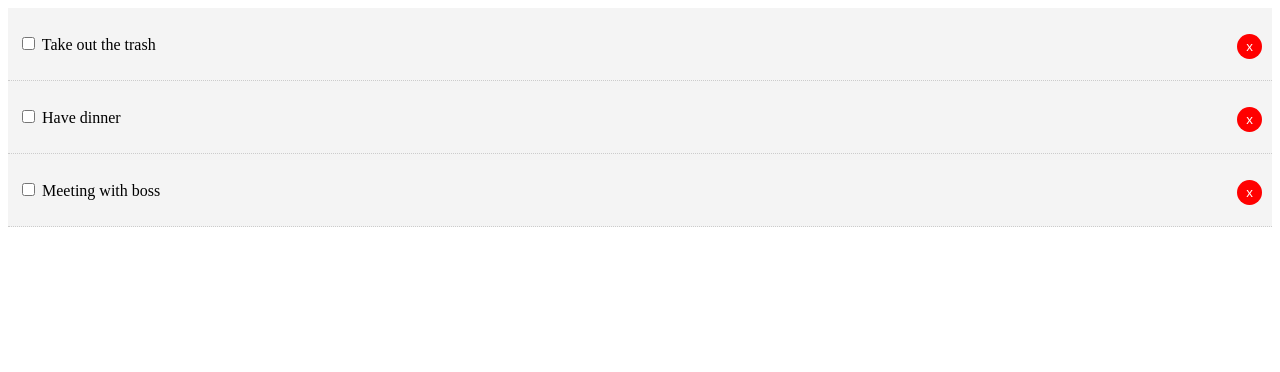
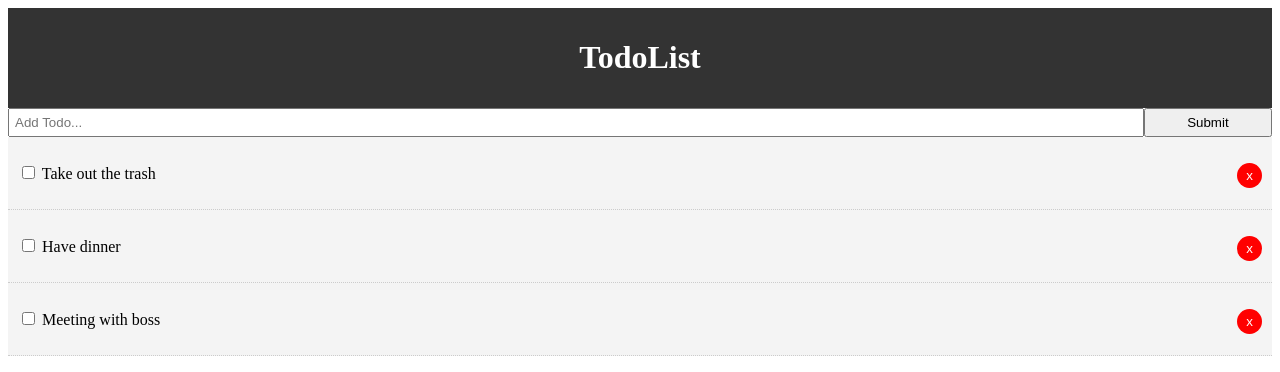
Before and after one commit to dghazi12/React_ToDoList, a React (Create React App) app in the folder reacttodolist/: page / in a window 1280 px wide. Shown: the top 372 px of the page. Built offline with nearby package versions, Linux system fonts and the light colour scheme.

Commit message:
added form

```diff
--- a/reacttodolist/src/App.css
+++ b/reacttodolist/src/App.css
@@ -13,3 +13,20 @@
   color: #333333;
   text-decoration: none;
 }
+
+.container{
+  padding: 0 1rem;
+}
+
+.btn {
+  display: inline-block;
+  border: none;
+  background: #555;
+  color: #fff;
+  padding: 7px 20px;
+  cursor: pointer;
+}
+
+.btn:hover{
+  background: #666;
+}
--- a/reacttodolist/src/App.js
+++ b/reacttodolist/src/App.js
@@ -1,5 +1,7 @@
 import React, { Component } from 'react';
+import Header from './components/layout/Header'
 import Todos from './components/Todos'
+import AddTodo from './components/AddTodo'
 
 class App extends Component {
 
@@ -39,11 +41,19 @@
       !== id)] });
   }
 
+  addTodo = (title) => {
+    console.log(title)
+  }
+
   render() {
     return (
       <div className="App">
-        <Todos todos={this.state.todos} markComplete={this.markComplete}
-        delTodo={this.delTodo}/>
+        <div className="container">
+          <Header />
+          <AddTodo addTodo={this.addTodo} />
+          <Todos todos={this.state.todos} markComplete={this.markComplete}
+          delTodo={this.delTodo}/>
+        </div>
     </div>
     )
   }
--- /dev/null
+++ b/reacttodolist/src/components/AddTodo.js
@@ -0,0 +1,40 @@
+import React, { Component } from 'react'
+
+export class AddTodo extends Component {
+    state = {
+        title: ''
+    }
+
+    onSubmit = (e) => {
+        e.preventDefault();
+        this.props.addTodo(this.state.title);
+        this.setState({ title: '' });
+    }
+
+    onChange = (e) => this.setState({ [e.target.name]:
+        e.target.value });
+
+    render() {
+        return (
+            <form onSubmit={this.onSubmit} style={{ display: 'flex' }}>
+                <input
+                    type="text"
+                    name="title"
+                    style={{ flex: '10', padding: '5px'  }}
+                    placeholder="Add Todo..."
+                    value={this.state.title}
+                    onChange={this.onChange}
+                />
+
+                <input
+                    type="submit"
+                    value="Submit"
+                    className="btn"
+                    style={{flex: 1 }}
+                />
+            </form>
+        )
+    }
+}
+
+export default AddTodo
--- /dev/null
+++ b/reacttodolist/src/components/layout/Header.js
@@ -0,0 +1,18 @@
+import React from 'react'
+
+function Header() {
+    return (
+        <header style={headerStyle}>
+            <h1>TodoList</h1>
+        </header>
+    )
+}
+
+const headerStyle = {
+    background: '#333',
+    color: '#fff',
+    textAlign: 'center',
+    padding: '10px'
+}
+
+export default Header
```
